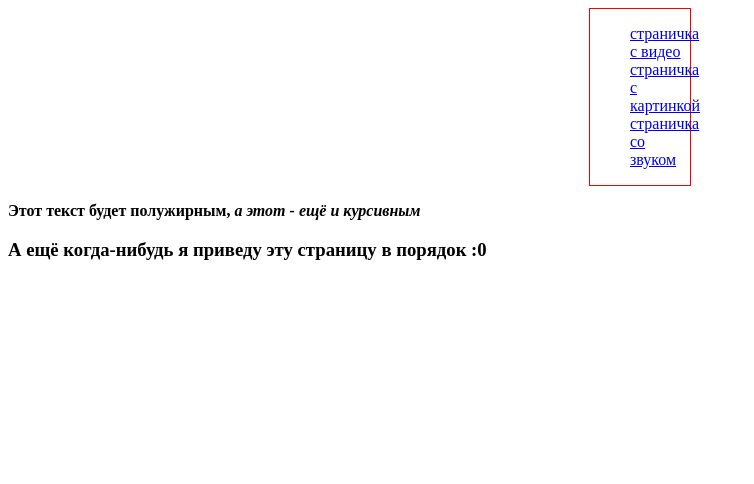
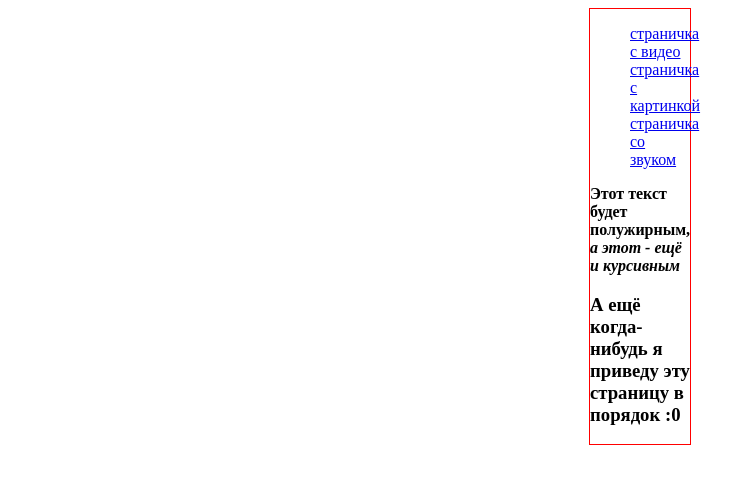
Before and after one commit to Kuslik/MyRepo, a plain HTML site: page index.html in a window 1280 px wide. Shown: the whole page, without its empty margins (0-754 px from the left). Drawn offline with Linux system fonts and the light colour scheme.

Commit message:
Update index.html

```diff
--- a/index.html
+++ b/index.html
@@ -14,7 +14,7 @@
    <il><a href="sound.html">страничка со звуком</a></il>
    </ul>
    </div>
-   </div class="text">
+   <div class="text">
       <p>
          <b>
             Этот текст будет полужирным,
```
